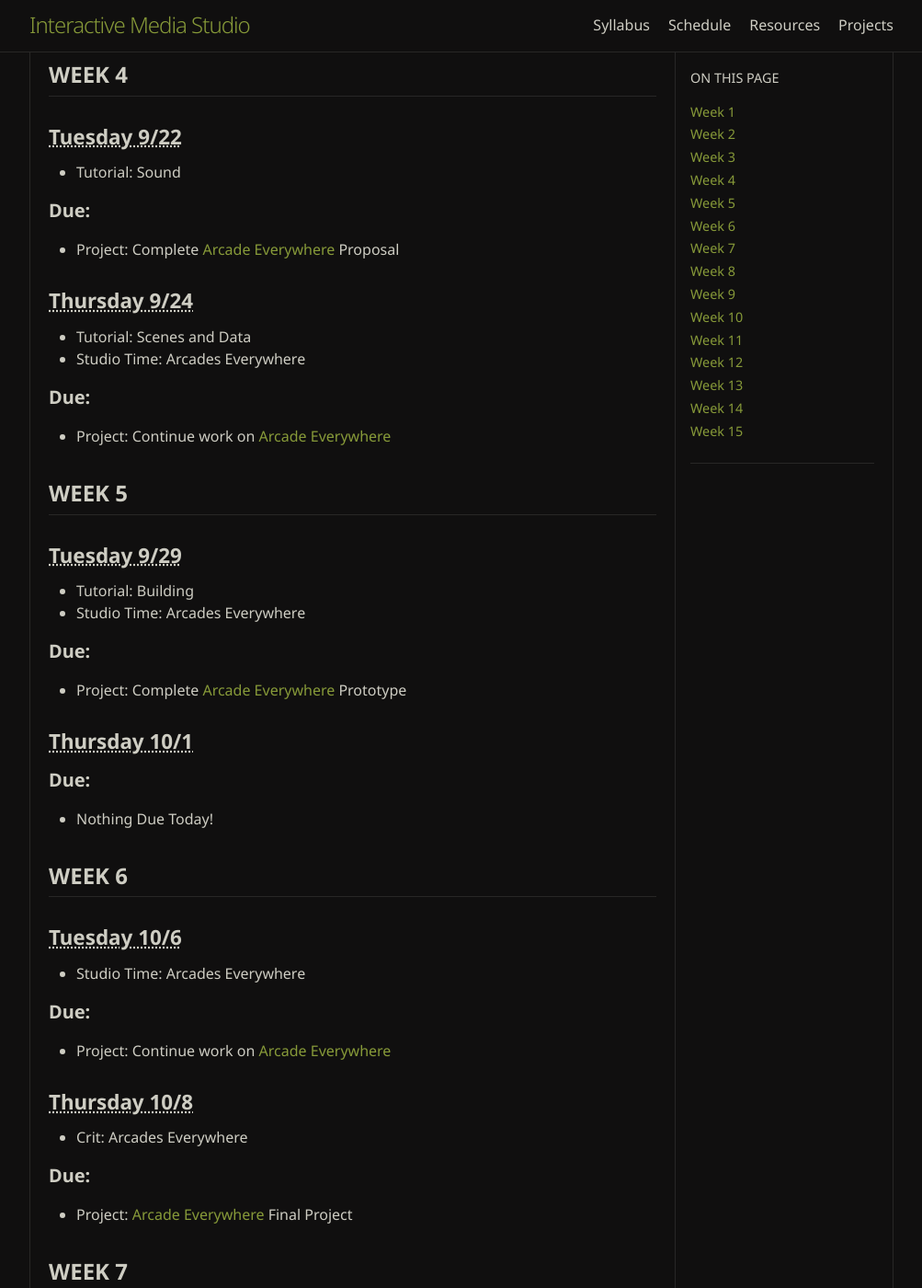
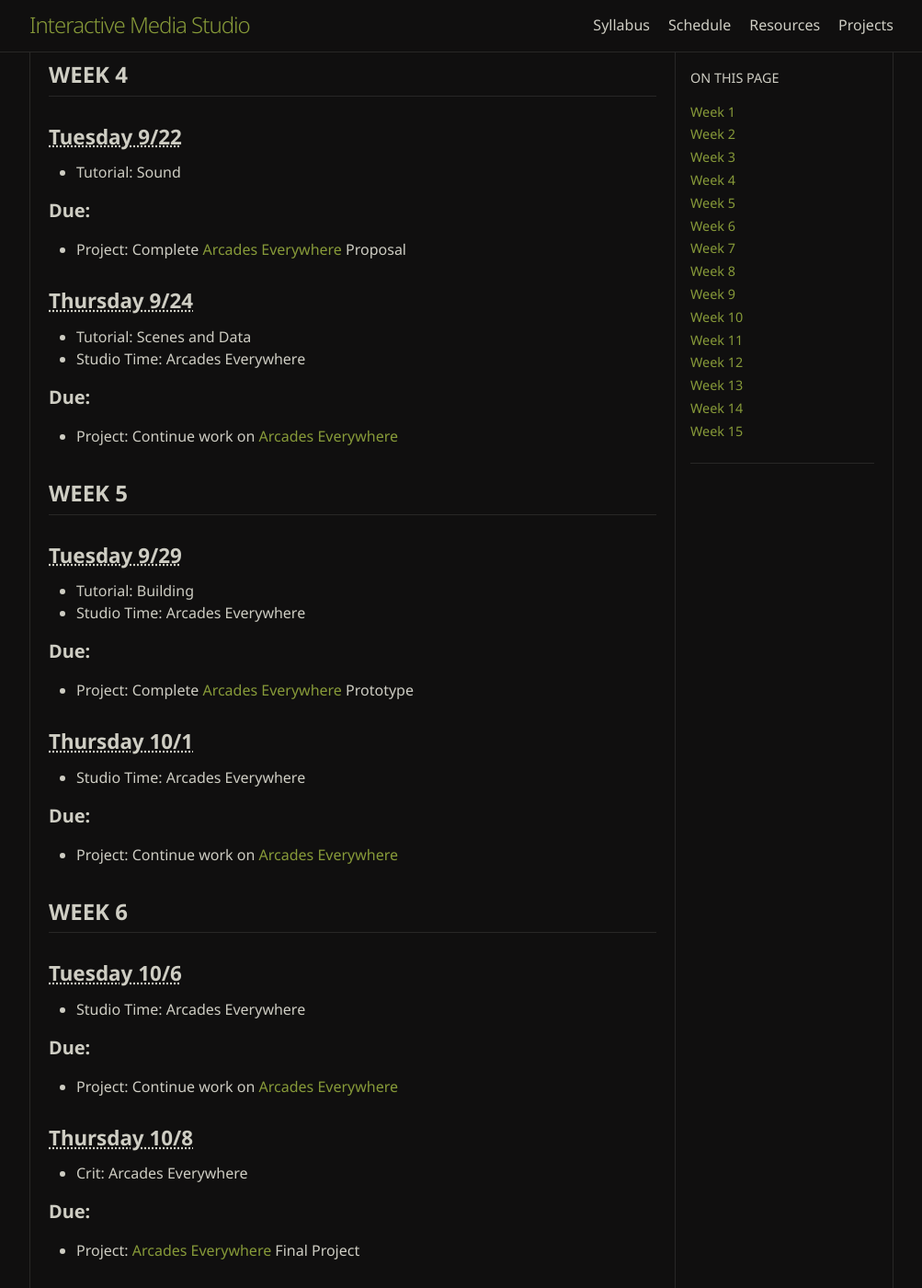
Before and after one commit to vinnyroca/interactivemediastudio, a Jekyll site: the page built from schedule.md, in a window 1280 px wide and 1400 px high, scrolled down 2362 px. Shown: the whole window at 92% size, without its empty margins (138-1141 px from the left). Built offline with Jekyll 4.4.1, drawn with Linux system fonts in a browser that asks for light colours; some web fonts are replaced.

Commit message:
chagnes to site

```diff
--- a/schedule.md
+++ b/schedule.md
@@ -90,7 +90,7 @@ permalink: /schedule/
 
 #### Due:
 
-- Project: Complete [Arcade Everywhere](/arcade) Proposal
+- Project: Complete [Arcades Everywhere](/arcade) Proposal
 
 ### Thursday 9/24
 
@@ -99,7 +99,7 @@ permalink: /schedule/
 
 #### Due:
 
-- Project: Continue work on [Arcade Everywhere](/arcade)
+- Project: Continue work on [Arcades Everywhere](/arcade)
 
 ## Week 5
 
@@ -110,13 +110,15 @@ permalink: /schedule/
 
 #### Due:
 
-- Project: Complete [Arcade Everywhere](/arcade) Prototype
+- Project: Complete [Arcades Everywhere](/arcade) Prototype
 
 ### Thursday 10/1
 
+- Studio Time: Arcades Everywhere
+
 #### Due:
 
-- Nothing Due Today!
+- Project: Continue work on [Arcades Everywhere](/arcade)
 
 ## Week 6
 
@@ -126,7 +128,7 @@ permalink: /schedule/
 
 #### Due:
 
-- Project: Continue work on [Arcade Everywhere](/arcade)
+- Project: Continue work on [Arcades Everywhere](/arcade)
 
 ### Thursday 10/8
 
@@ -134,7 +136,7 @@ permalink: /schedule/
 
 #### Due:
 
-- Project: [Arcade Everywhere](/arcade) Final Project
+- Project: [Arcades Everywhere](/arcade) Final Project
 
 ## Week 7
 
```
Also changed, not shown: resources.md (+0 -15 lines), .obsidian/workspace.json.
